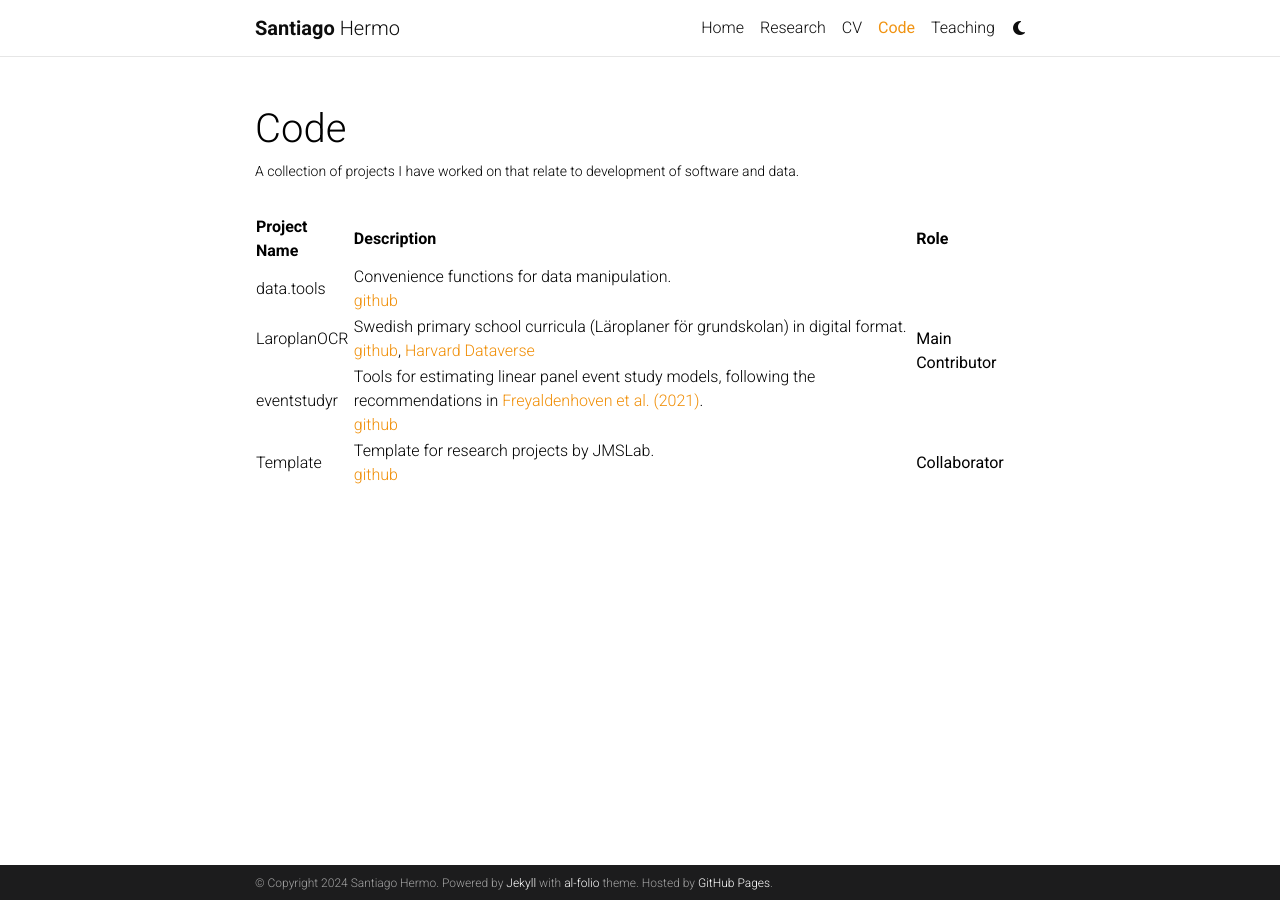
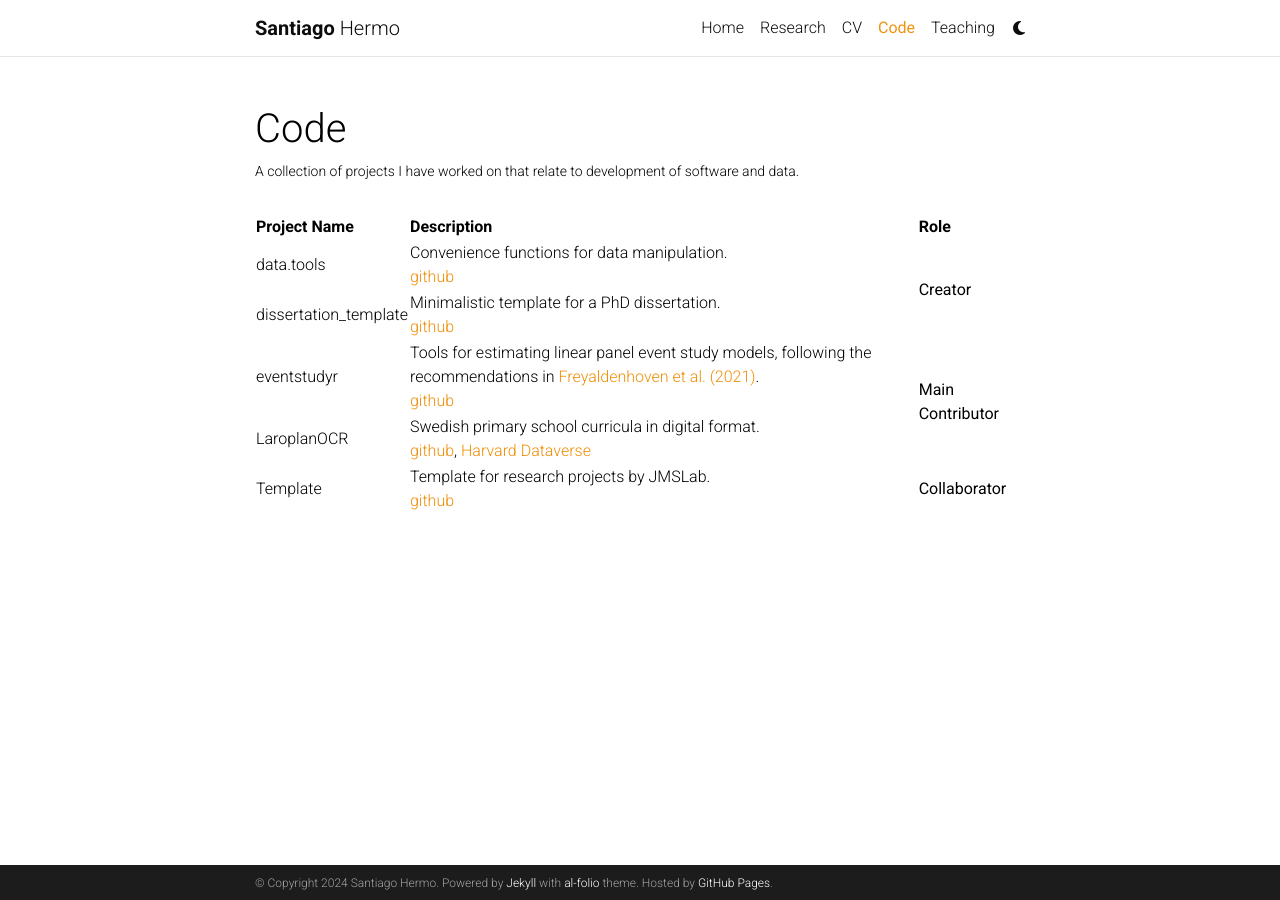
Before and after one commit to santiagohermo/santiagohermo.github.io, a Jekyll site: the page built from _pages/code.md, in a window 1280 px wide. Built offline with Jekyll 4.4.1, drawn with Linux system fonts in a browser that asks for light colours; comment, search, counter and statistics services are not loaded; a style sheet for code colours, icons or effects is not loaded.

Commit message:
Add dissertation_template project

```diff
--- a/_pages/code.md
+++ b/_pages/code.md
@@ -19,15 +19,20 @@ nav_order: 3
         <tr>
             <td>data.tools</td>
             <td>Convenience functions for data manipulation.<br><a href="https://github.com/santiagohermo/data.tools">github</a></td>
-            <td rowspan="3"><b>Main Contributor</b></td>
+            <td rowspan="2"><b>Creator</b></td>
         </tr>
         <tr>
-            <td>LaroplanOCR</td>
-            <td>Swedish primary school curricula (Läroplaner för grundskolan) in digital format.<br><a href="https://github.com/JMSLab/LaroplanOCR">github</a>, <a href="https://dataverse.harvard.edu/dataset.xhtml?persistentId=doi:10.7910/DVN/EEPBEU">Harvard Dataverse</a></td>
+            <td>dissertation_template</td>
+            <td>Minimalistic template for a PhD dissertation.<br><a href="https://github.com/santiagohermo/dissertation_template">github</a></td>
         </tr>
         <tr>
             <td>eventstudyr</td>
             <td>Tools for estimating linear panel event study models, following the recommendations in <a href="https://www.nber.org/papers/w29170">Freyaldenhoven et al. (2021)</a>.<br><a href="https://github.com/JMSLab/eventstudyr">github</a></td>
+            <td rowspan="2"><b>Main Contributor</b></td>
+        </tr>
+        <tr>
+            <td>LaroplanOCR</td>
+            <td>Swedish primary school curricula in digital format.<br><a href="https://github.com/JMSLab/LaroplanOCR">github</a>, <a href="https://dataverse.harvard.edu/dataset.xhtml?persistentId=doi:10.7910/DVN/EEPBEU">Harvard Dataverse</a></td>
         </tr>
         <tr>
             <td>Template</td>
```
